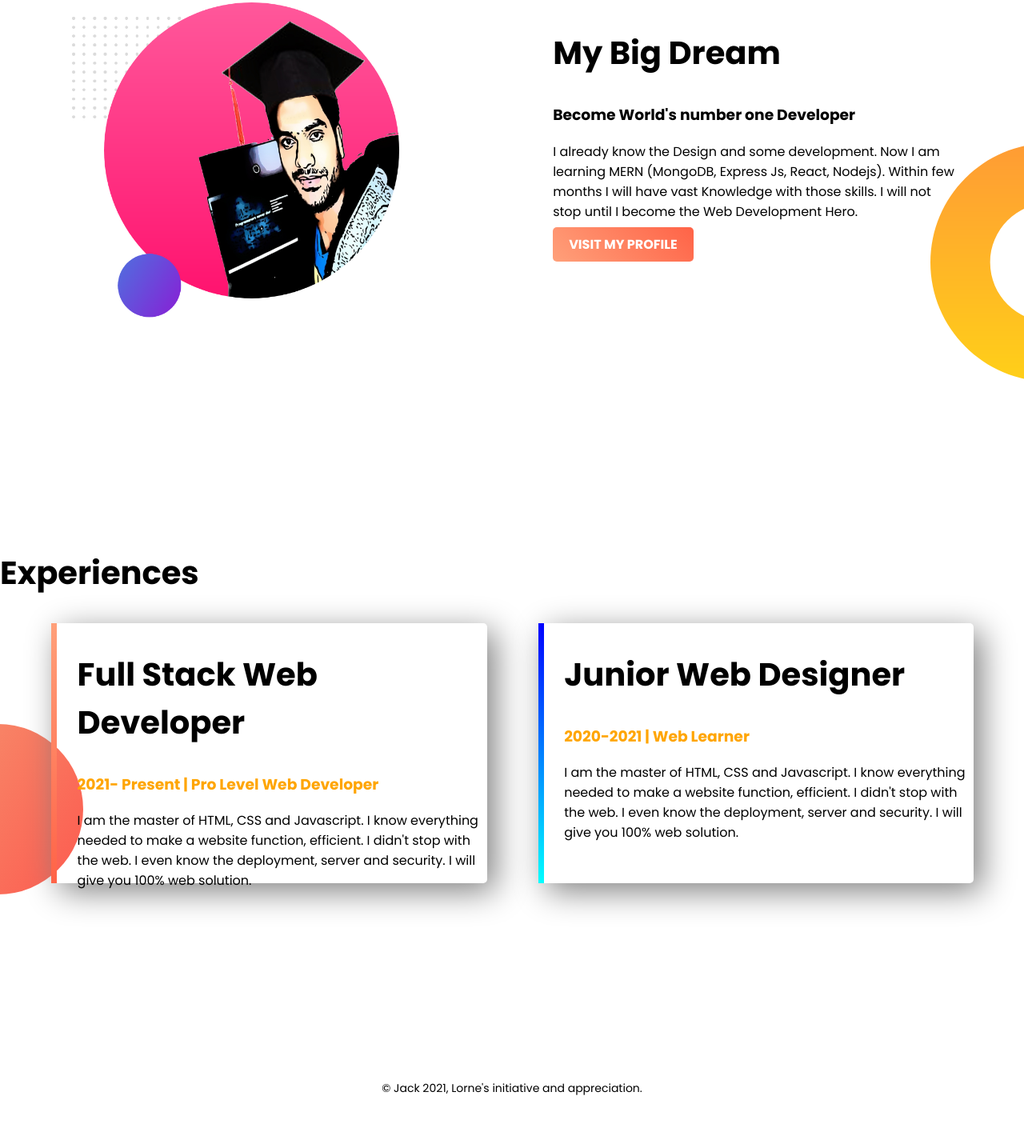
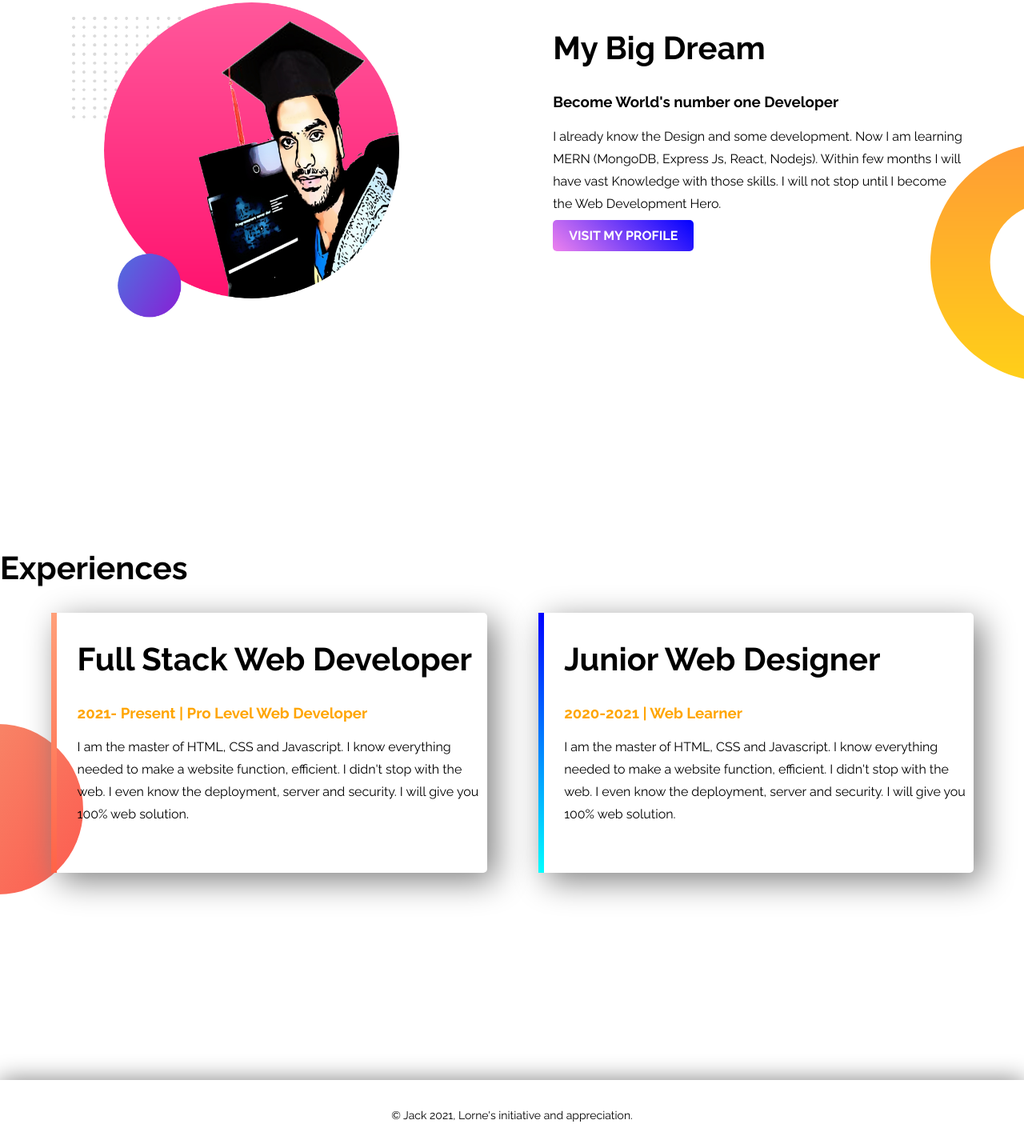
Before and after one commit to jakariahossain/web-portfolio, a plain HTML site: page index.html in a window 1280 px wide. Shown: the part 647-2077 px from the top of the page at 80% size. Before the commit the page ends 2032 px from the top, so only its background shows below. Drawn offline with Linux system fonts and the light colour scheme.

Commit message:
Some polih done

```diff
--- a/index.html
+++ b/index.html
@@ -6,8 +6,9 @@
     <meta http-equiv="X-UA-Compatible" content="ie=edge" />
     <title>Jack First Website</title>
     <link rel="preconnect" href="https://fonts.gstatic.com" />
+    <link rel="preconnect" href="https://fonts.gstatic.com" />
     <link
-      href="https://fonts.googleapis.com/css2?family=Poppins:wght@400;700&display=swap"
+      href="https://fonts.googleapis.com/css2?family=Raleway:wght@300;400;700&display=swap"
       rel="stylesheet"
     />
     <link rel="stylesheet" href="style.css" />
--- a/style.css
+++ b/style.css
@@ -1,13 +1,16 @@
 body {
-  font-family: 'Poppins', sans-serif;
+  font-family: 'Raleway', sans-serif;
   margin: 0;
   padding: 0;
 }
 h1 {
-  font-size: 50px;
+  font-size: 40px;
 }
 h2 {
   font-size: 40px;
+}
+p {
+  line-height: 28px;
 }
 .orange_hilight {
   color: orange;
@@ -32,7 +35,7 @@ section {
 .link_btn {
   text-decoration: none;
   text-transform: uppercase;
-  background-image: linear-gradient(45deg, lightSalmon, tomato);
+  background-image: linear-gradient(45deg, violet, blue);
   color: #fff;
   padding: 10px 20px;
   border-radius: 5px;
@@ -64,7 +67,12 @@ section {
   border-image: linear-gradient(180deg, blue, cyan);
   border-image-slice: 1;
 }
+footer {
+  box-shadow: 0px 0px 30px gray;
+  height: 80px;
+}
 footer p {
+  padding-top: 30px;
   text-align: center;
   font-size: 14px;
 }
```
